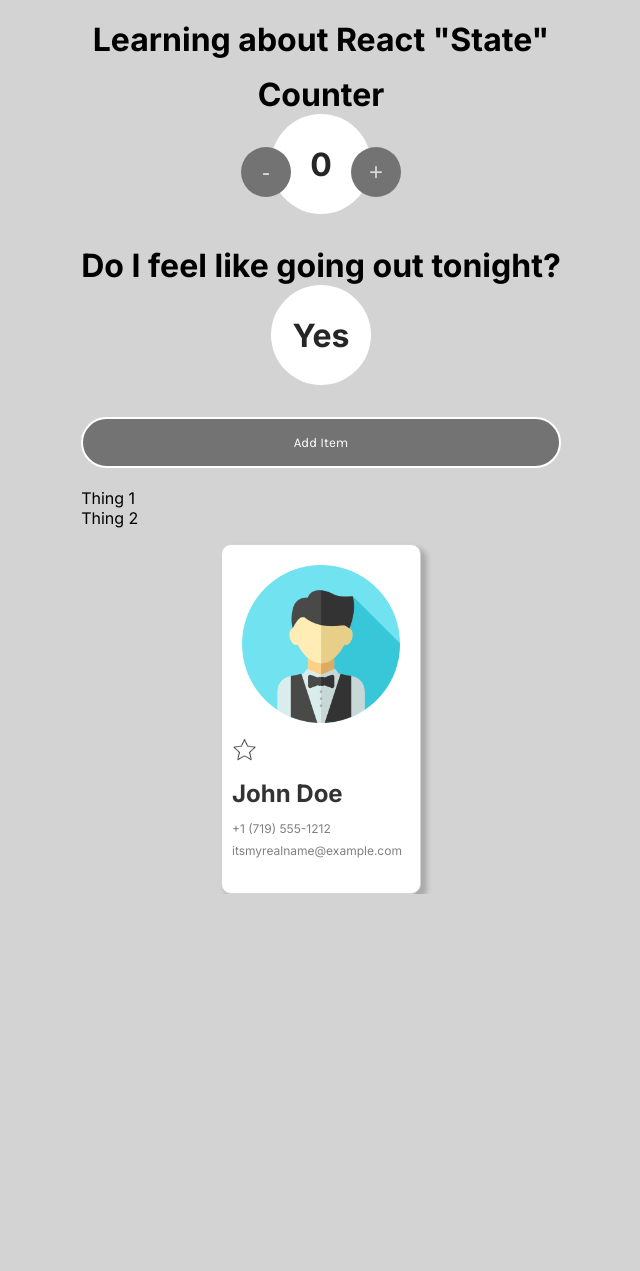
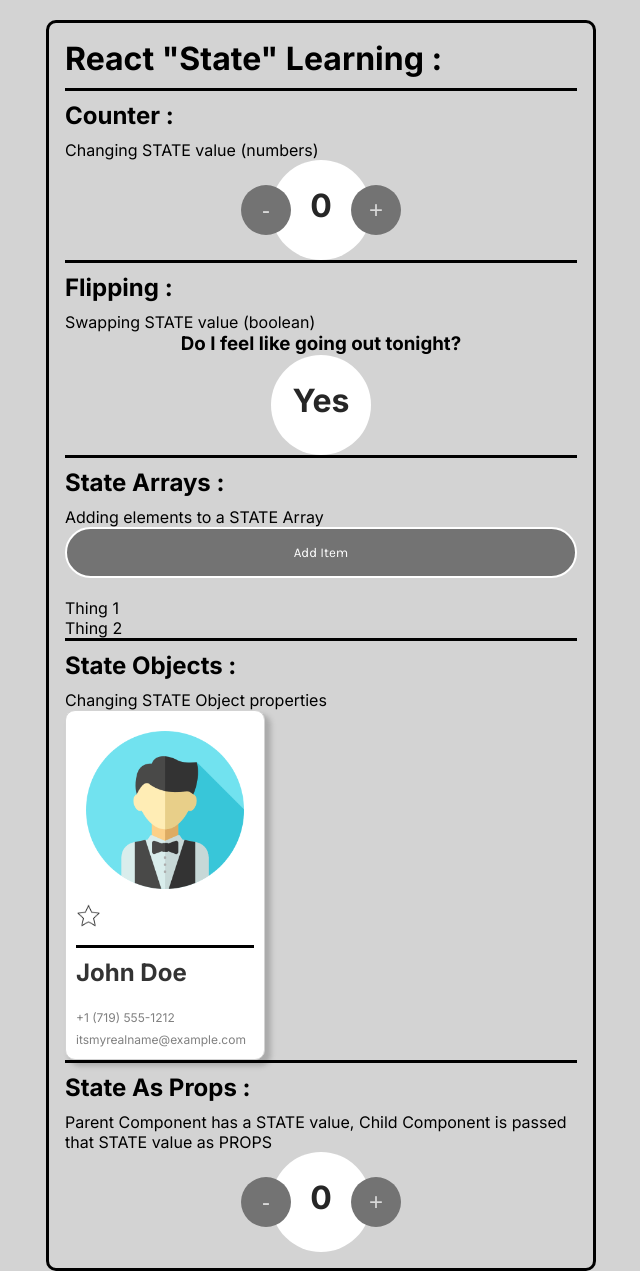
Before and after one commit to bazmurphy/react-project-09, a React (Vite) app: page / in a window 1280 px wide. Shown: the whole page, without its empty margins (319-959 px from the left). Before the commit the page ends 894 px from the top, so only its background shows below. Built offline with nearby package versions, Linux system fonts and the light colour scheme.

Commit message:
restyled page and adjusted titles in App

```diff
--- a/src/App.css
+++ b/src/App.css
@@ -1,10 +1,17 @@
-.main-title {
-  text-align: center;
-  padding-bottom: 1rem;
+.App {
+  max-width: 550px;
+  padding: 1rem;
+  border: 3px solid black;
+  border-radius: 10px;
 }
 
-.counter--title {
-  text-align: center;
+h1, h2 {
+  padding-bottom: 10px;
+}
+
+h2 {
+  border-top: 3px solid black;
+  padding-top: 10px;
 }
 
 .counter {
--- a/src/App.jsx
+++ b/src/App.jsx
@@ -1,4 +1,3 @@
-
 import React from 'react';
 import './App.css'
 import Counter from './components/Counter'
@@ -6,16 +5,28 @@ import Counter from './components/Counter'
 import Flipping from './components/Flipping';
 import StateArrays from './components/StateArrays';
 import StateObjects from './components/StateObjects';
+import StateAsProps from './components/StateAsProps';
 
 export default function App() {
   return (
-    <div>
-        <h1 className="main-title">Learning about React "State"</h1>
+    <div className="App">
+        <h1>React "State" Learning :</h1>
+        <h2>Counter :</h2>
+        <p>Changing STATE value (numbers)</p>
         <Counter />
         {/* <Ternary /> */}
+        <h2>Flipping :</h2>
+        <p>Swapping STATE value (boolean)</p>
         <Flipping />
+        <h2>State Arrays :</h2>
+        <p>Adding elements to a STATE Array</p>
         <StateArrays />
+        <h2>State Objects :</h2>
+        <p>Changing STATE Object properties</p>
         <StateObjects />
+        <h2>State As Props :</h2>
+        <p>Parent Component has a STATE value, Child Component is passed that STATE value as PROPS</p>
+        <StateAsProps />
     </div>
   )
 }
--- /dev/null
+++ b/src/components/Count.jsx
@@ -0,0 +1,29 @@
+import React from "react";
+
+export default function Count(props) {
+
+    console.log("Count component rendered")
+
+    return (
+        <div className="counter--count">
+            <h1>{props.number}</h1>
+            {/*
+            props are the properties passed to the Component "Count" (like parameters),
+            in this case, the props passed to it, is a "State" value from its Parent Component
+            Count number={count}
+            count is a "State" value inside the StateAsProps.jsx Parent Component
+            */}
+        </div>
+    )
+}
+
+/**
+ * Challenge:
+ * - Create a new component named Count
+ *    - It should receive a prop called `number`, whose value
+ *      is the current value of our count
+ *    - Have the component render the whole div.counter--count
+ *      and display the incoming prop `number`
+ * - Replace the div.counter--count below with an instance of
+ *   the new Count component
+ */
--- a/src/components/Counter.jsx
+++ b/src/components/Counter.jsx
@@ -64,15 +64,12 @@ export default function Counter() {
 
 
   return (
-    <div>
-          <h1 className="counter--title">Counter</h1>
     <div className="counter">
       <button className="counter--minus" onClick={subtract}>-</button>
       <div className="counter--count">
         <h1>{count}</h1>
       </div>
       <button className="counter--plus" onClick={add}>+</button>
-          </div>
     </div>
   );
 }
--- a/src/components/Flipping.jsx
+++ b/src/components/Flipping.jsx
@@ -28,7 +28,7 @@ export default function Flipping() {
 
     return (
     <div className="state">
-        <h1 className="state--title">Do I feel like going out tonight?</h1>
+        <h3 className="state--title">Do I feel like going out tonight?</h3>
         <div className="state--value" onClick={flip}>
             <h1>{isGoingOut ? "Yes" : "No"}</h1>
         </div>
--- a/src/components/StateArrays.jsx
+++ b/src/components/StateArrays.jsx
@@ -27,7 +27,7 @@ export default function StateArrays() {
     const thingsElements = thingsArray.map(thing => <p key={thing}>{thing}</p>)
 
     return (
-        <div>
+        <div className="state-arrays">
             <button className="state-arrays-button" onClick={addItem}>Add Item</button>
             {thingsElements}
         </div>
--- /dev/null
+++ b/src/components/StateAsProps.jsx
@@ -0,0 +1,40 @@
+import React from "react";
+import Count from "./Count";
+
+export default function StateAsProps() {
+
+    console.log("StateAsProps component rendered")
+
+    const [count, setCount] = React.useState(0)
+
+    function add() {
+        setCount(prevCount => prevCount + 1)
+    }
+
+    function subtract() {
+        setCount(prevCount => prevCount - 1)
+    }
+
+    return (
+        <div className="counter">
+            <button className="counter--minus" onClick={subtract}>-</button>
+            <Count number={count} />
+            {/*
+            Parent Component "StateAsProps" has a "State" value called "count"}
+            the Child Component "Count" recieves that "State" value via "Props"
+            */}
+            <button className="counter--plus" onClick={add}>+</button>
+        </div>
+    )
+}
+
+/**
+ * Challenge:
+ * - Create a new component named Count
+ *    - It should receive a prop called `number`, whose value
+ *      is the current value of our count
+ *    - Have the component render the whole div.counter--count
+ *      and display the incoming prop `number`
+ * - Replace the div.counter--count below with an instance of
+ *   the new Count component
+ */
--- a/src/components/StateObjects.jsx
+++ b/src/components/StateObjects.jsx
@@ -25,8 +25,7 @@ export default function StateObjects() {
     }
 
     return (
-        <main>
-            <article className="card">
+            <div className="card">
                 <img src="./images/user.png" className="card--image" />
                 <div className="card--info">
                     <img
@@ -34,14 +33,10 @@ export default function StateObjects() {
                         className="card--favorite"
                         onClick={toggleFavorite}
                     />
-                    <h2 className="card--name">
-                        {contact.firstName} {contact.lastName}
-                    </h2>
+                    <h2 className="card--name">{contact.firstName} {contact.lastName}</h2>
                     <p className="card--contact">{contact.phone}</p>
                     <p className="card--contact">{contact.email}</p>
                 </div>
-
-            </article>
-        </main>
+            </div>
     )
 }
--- a/src/index.css
+++ b/src/index.css
@@ -18,7 +18,3 @@ body {
   display: flex;
   justify-content: center;
 }
-
-div {
-  margin-bottom: 1rem;
-}
```
Lines whose indentation alone changed are shown as unchanged.
